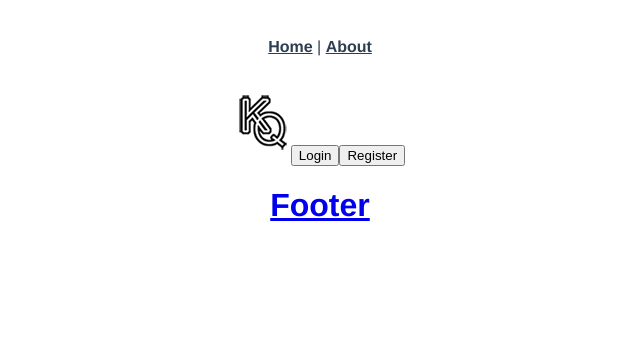
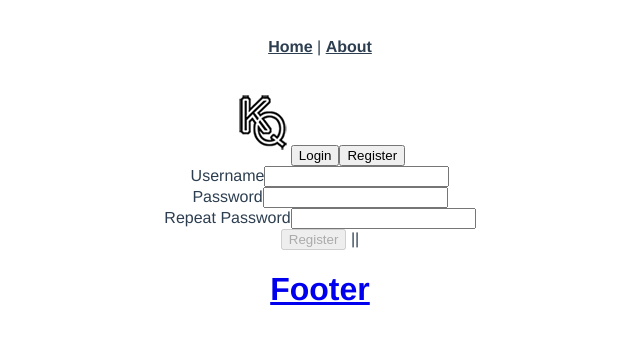
Before and after one commit to IliqNikolov/QuestVue, a Vue app in the folder quest_vue/: page /register in a window 1280 px wide. Shown: the top 344 px of the page, without its empty margins (320-960 px from the left). Built offline with nearby package versions, Linux system fonts and the light colour scheme.

Commit message:
Added login logout register change password

```diff
--- a/quest_vue/package.json
+++ b/quest_vue/package.json
@@ -13,7 +13,9 @@
     "vue": "^2.6.11",
     "vue-class-component": "^7.2.2",
     "vue-property-decorator": "^8.3.0",
-    "vue-router": "^3.1.5"
+    "vue-router": "^3.1.5",
+    "vue2-google-maps": "^0.10.7",
+    "vuelidate": "^0.7.5"
   },
   "devDependencies": {
     "@typescript-eslint/eslint-plugin": "^2.18.0",
--- a/quest_vue/src/App.vue
+++ b/quest_vue/src/App.vue
@@ -4,8 +4,10 @@
       <router-link to="/">Home</router-link> |
       <router-link to="/about">About</router-link>
     </div>
-    <Header/>
-    <router-view/>
+    <Header :usernameAndLogout="usernameAndLogout" @updateNavBar="updateNavBar">
+    </Header>
+    <router-view :usernameAndLogout="usernameAndLogout" @updateNavBar="updateNavBar">
+    </router-view>
     <Footer>
     </Footer>
   </div>
@@ -23,7 +25,22 @@ export default {
     Footer,
     Header
   },
-
+  methods:{
+    updateNavBar: function(){
+        this.usernameAndLogout.username=localStorage.user;
+    },
+    logout:function(){
+        document.cookie = "user=; expires=Thu, 01 Jan 1970 00:00:01 GMT;";
+        localStorage.user="";
+        this.usernameAndLogout.username=localStorage.user;
+        this.$router.push("/login")
+    }
+  },
+  data:function (){
+      return{
+         usernameAndLogout:{username:localStorage.user,logout:this.logout}
+      }
+  }
 }
 </script>
 
--- /dev/null
+++ b/quest_vue/src/components/quest/creat.vue
@@ -0,0 +1,3 @@
+<template>
+
+</template>
--- a/quest_vue/src/components/quest/highScores.vue
+++ b/quest_vue/src/components/quest/highScores.vue
@@ -17,8 +17,7 @@
 </div>
 </template>
 
-<script lang="ts">
-import { IScoreList } from '../../Interfaces/score-list';
+<script>
 import questServices from '../../services/questServices';
 
 
--- a/quest_vue/src/components/shared/Header.vue
+++ b/quest_vue/src/components/shared/Header.vue
@@ -3,14 +3,14 @@
  <router-link to="/">
      <img src="@/assets/Untitled-1 - Copy.png">
  </router-link>
- <template  v-if="this.username">
-     <span>Hello {{username}}</span>
+ <template  v-if="this.usernameAndLogout.username">
+     <span>Hello {{usernameAndLogout.username}}</span>
      <router-link to="/changepassword">
         <button>
             Change Password
         </button>
      </router-link>
-     <button @click="logout">Logout</button>
+     <button @click="usernameAndLogout.logout">Logout</button>
  </template>
  <template  v-else>
      <router-link to="/login">
@@ -32,18 +32,9 @@
 
 export default {
     name: 'Header',
-    data: function () {
-        return {
-            username:localStorage.user
-        }
-    },
-methods:{
-    logout:function(){
-        console.log("logged");
+    props:{
+        usernameAndLogout:{}
     }
-}
-
-
 }
 </script>
 
--- /dev/null
+++ b/quest_vue/src/components/user/changePassword.vue
@@ -0,0 +1,65 @@
+<template>
+<form @submit.prevent="changePassword">
+    <div>
+        <label>Old Password</label>
+        <input v-model="oldPassword" type="password" @blur="$v.oldPassword.$touch()">
+        <div v-if="$v.oldPassword.$error">Password must be at least 6 characters long</div>
+    </div>
+    <div>
+        <label>New Password</label>
+        <input v-model="newPassword" type="password" @blur="$v.newPassword.$touch()">
+        <div v-if="$v.newPassword.$error">New Password must be at least 6 characters long</div>
+    </div>
+    <div>
+        <label>Repeat New Password</label>
+        <input v-model="reNewPassword" type="password" @blur="$v.reNewPassword.$touch()">
+        <div v-if="$v.reNewPassword.$error">New Password and Repeat New Password are different</div>
+    </div>
+    <div v-if="isPasswordCorrect">Invalid password</div>
+    <button :disabled="$v.$invalid">Change Password</button>
+    {{oldPassword}}|{{newPassword}}|{{reNewPassword}}
+</form>
+</template>
+<script>
+import { validationMixin } from 'vuelidate'
+import { required, minLength, sameAs} from 'vuelidate/lib/validators'
+import userServices from '../../services/userServices'
+
+export default {
+    name:"ChangePassword",
+    mixins:[validationMixin],
+    props:{usernameAndLogout:{}},
+    data: function(){
+        return{
+            oldPassword:"",
+            newPassword:"",
+            reNewPassword:"",
+            isPasswordCorrect:false
+        }
+    },
+    methods:{
+        changePassword: function(){
+            userServices.ChangePassword(this.newPassword,this.oldPassword).then(res=> {
+                this.isPasswordCorrect=false;
+                this.$router.push("/")
+            }
+            ).catch(e=>{
+                if (e.response.status==400) {
+                    this.isPasswordCorrect=true;
+                }
+                if (e.response.status==401) {
+                    this.usernameAndLogout.logout();
+                }
+            }
+            )
+
+        }
+    },
+    validations:{
+        oldPassword: {required,minLength: minLength(6) },
+        newPassword: {required,minLength: minLength(6) },
+        reNewPassword: {sameAsPassword: sameAs("newPassword") }
+
+    }
+}
+</script>
--- /dev/null
+++ b/quest_vue/src/components/user/login.vue
@@ -0,0 +1,56 @@
+<template>
+<form @submit.prevent="login">
+    <div>
+        <label>Username</label>
+        <input v-model="username" type="text" @blur="$v.username.$touch()">
+        <div v-if="$v.username.$error">Username must be at least 6 characters long</div>
+    </div>
+    <div>
+        <label>Password</label>
+        <input v-model="password" type="password" @blur="$v.password.$touch()">
+        <div v-if="$v.password.$error">Password must be at least 6 characters long</div>
+    </div>
+    <div v-if="isInvalidUsernameOrPassword">Invalid username or password</div>
+    <button :disabled="$v.$invalid">Login</button>
+    {{username}}|{{password}}
+</form>
+</template>
+<script>
+import { validationMixin } from 'vuelidate'
+import { required, minLength } from 'vuelidate/lib/validators'
+import userServices from '../../services/userServices'
+
+export default {
+    name:"Login",
+    mixins:[validationMixin],
+    data: function(){
+        return{
+            username:"",
+            password:"",
+            isInvalidUsernameOrPassword:false
+        }
+    },
+    methods:{
+        login: function(){
+            userServices.Login(this.username,this.password).then(res=> {
+                this.isInvalidUsernameOrPassword=false;
+                document.cookie="user="+res.data.token;
+                localStorage.user=this.username;
+                this.$emit("updateNavBar");
+                this.$router.push("/")
+            }
+            ).catch(e=>{
+                if (e.response.status==401) {
+                    this.isInvalidUsernameOrPassword=true;
+                }
+            }
+            )
+
+        }
+    },
+    validations:{
+        username: {required,minLength: minLength(6) },
+        password: {required,minLength: minLength(6) }
+    }
+}
+</script>
--- /dev/null
+++ b/quest_vue/src/components/user/register.vue
@@ -0,0 +1,64 @@
+<template>
+<form @submit.prevent="register">
+    <div>
+        <label>Username</label>
+        <input v-model="username" type="text" @blur="$v.username.$touch()">
+        <div v-if="$v.username.$error">Username must be at least 6 characters long</div>
+    </div>
+    <div>
+        <label>Password</label>
+        <input v-model="password" type="password" @blur="$v.password.$touch()">
+        <div v-if="$v.password.$error">Password must be at least 6 characters long</div>
+    </div>
+    <div>
+        <label>Repeat Password</label>
+        <input v-model="rePassword" type="password" @blur="$v.rePassword.$touch()">
+        <div v-if="$v.rePassword.$error">Password and Repeat Password are different</div>
+    </div>
+    <div v-if="isUsernameTaken">Username Taken</div>
+    <button :disabled="$v.$invalid">Register</button>
+    {{username}}|{{password}}|{{rePassword}}
+</form>
+</template>
+<script>
+import { validationMixin } from 'vuelidate'
+import { required, minLength, sameAs} from 'vuelidate/lib/validators'
+import userServices from '../../services/userServices'
+
+export default {
+    name:"Register",
+    mixins:[validationMixin],
+    data: function(){
+        return{
+            username:"",
+            password:"",
+            rePassword:"",
+            isUsernameTaken:false
+        }
+    },
+    methods:{
+        register: function(){
+            userServices.Register(this.username,this.password).then(res=> {
+                this.isUsernameTaken=false;
+                document.cookie="user="+res.data.token;
+                localStorage.user=this.username;
+                this.$emit("updateNavBar");
+                this.$router.push("/")
+            }
+            ).catch(e=>{
+                if (e.response.status==400) {
+                    this.isUsernameTaken=true;
+                }
+            }
+            )
+
+        }
+    },
+    validations:{
+        username: {required,minLength: minLength(6) },
+        password: {required,minLength: minLength(6) },
+        rePassword: {sameAsPassword: sameAs("password") }
+
+    }
+}
+</script>
--- a/quest_vue/src/services/questServices.ts
+++ b/quest_vue/src/services/questServices.ts
@@ -3,8 +3,7 @@ import axios from "axios"
 const url="https://localhost:44383/api/Quest";
 
 export default {
-    Score()
-    {
+    Score(){
         return axios.get(`${url}/Score`);
     }
 
--- /dev/null
+++ b/quest_vue/src/services/userServices.ts
@@ -0,0 +1,32 @@
+import axios from "axios"
+import {IUser} from "../Interfaces/user"
+import {IChangePassword} from "../Interfaces/change-password"
+
+const url="https://localhost:44383/api/User";
+
+export default {
+    Login(username: string,password: string){
+        const user = {} as IUser;
+        user.Password=password;
+        user.Username=username
+        return axios.post(`${url}/Login`,user);
+    },
+
+    Register(username: string,password: string){
+        const user = {} as IUser;
+        user.Password=password;
+        user.Username=username;
+        return axios.post(`${url}/Register`,user);
+    },
+
+    ChangePassword(newPassword: string,password: string){
+        const passwordData={} as IChangePassword;
+        passwordData.Password=password;
+        passwordData.NewPassword=newPassword;
+        const http = axios.create({
+            withCredentials: true
+          });
+        return http.post(`${url}/Changepassword`,passwordData)
+    }
+
+}
```
Also changed, not shown: quest_vue/src/router/index.ts (+15 -0 lines), quest_vue/src/services/userServices.js (deleted), 1 other file (tests, documents, lock files or other folders).
